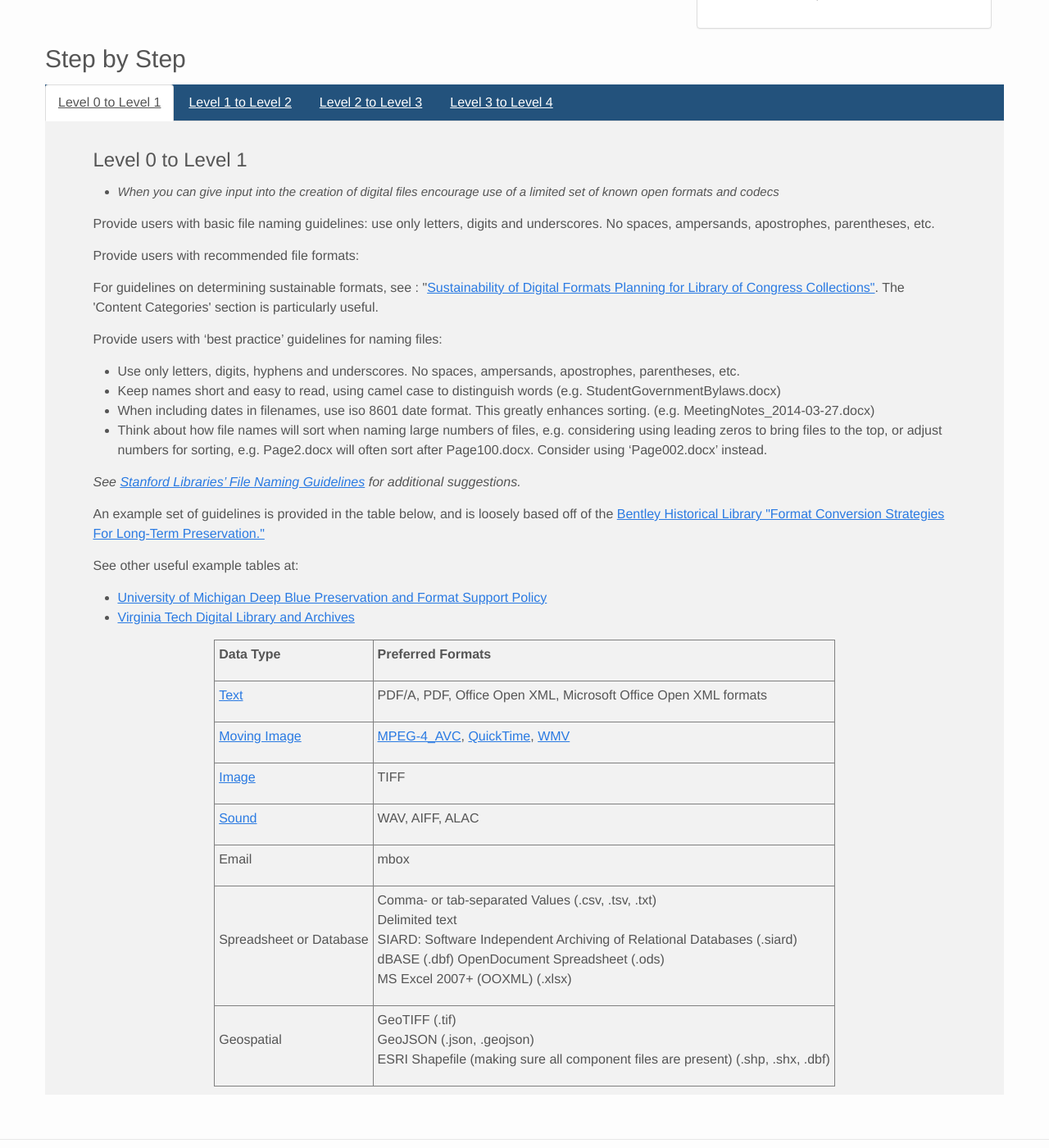
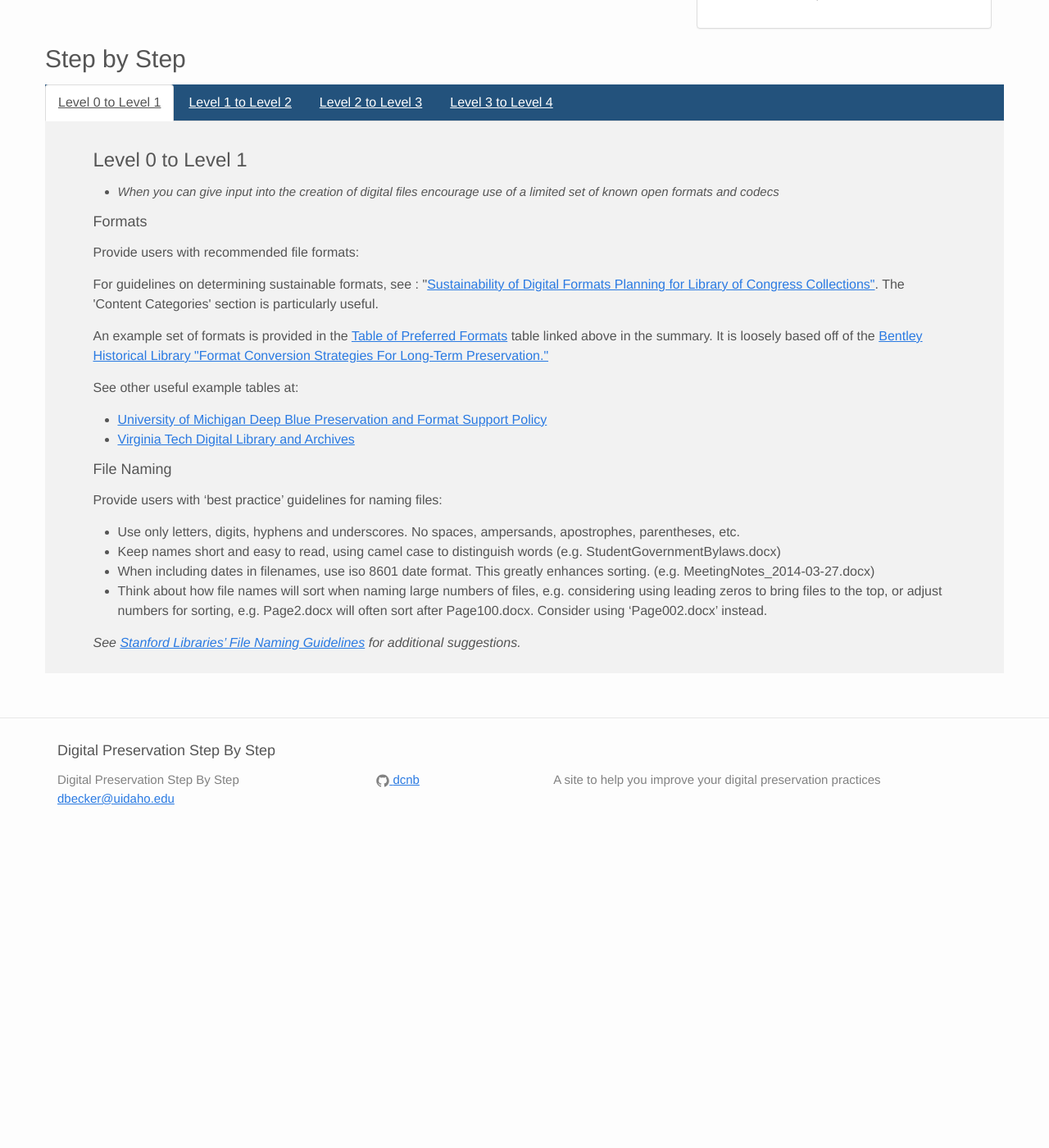
Before and after one commit to dcnb/digprezsteps, a Jekyll site: the page built from formats.markdown, in a window 1280 px wide and 1400 px high, scrolled down 512 px. Shown: the whole window at 82% size. Built offline with Jekyll 4.4.1, drawn with Linux system fonts in a browser that asks for light colours; after the commit the page ends 1557 px from its top, so only the background shows below that; some of the changed text lies outside the part shown.

Commit message:
updated sara's changes

```diff
--- a/_includes/formats/step1.html
+++ b/_includes/formats/step1.html
@@ -1,7 +1,19 @@
-<p>Provide users with basic file naming guidelines: use only letters, digits and underscores. No spaces, ampersands, apostrophes, parentheses, etc. </p>
 
+
+<h4>Formats</h4>
 <p>Provide users with recommended file formats:  </p>
 <p>For guidelines on determining sustainable formats, see : "<a href="http://www.digitalpreservation.gov/formats/index.shtml">Sustainability of Digital Formats Planning for Library of Congress Collections"</a>. The 'Content Categories' section is particularly useful. </p>
+
+<p>An example set of formats is provided in the <a href="#" data-toggle="modal" data-target="#myModal">Table of Preferred Formats</a> table linked above in the summary. It is loosely based off of the
+<a href="http://bentley.umich.edu/about/what-we-do/digital-curation-strategies-and-procedures/680-2/">Bentley Historical Library "Format Conversion Strategies For Long-Term Preservation."</a>
+</p>
+<p>See other useful example tables at:</p>
+<ul>
+<li><a href="https://deepblue.lib.umich.edu/static/about/deepbluepreservation.html">University of Michigan Deep Blue Preservation and Format Support Policy</a></li>
+<li><a href="http://etd.vt.edu/howto/accept.html">Virginia Tech Digital Library and Archives</a></li>
+</ul>
+
+<h4>File Naming</h4>
 <p>Provide users with ‘best practice’ guidelines for naming files:</p>
 <ul><li>Use only letters, digits, hyphens and underscores.  No spaces, ampersands, apostrophes, parentheses, etc.
     </li>
@@ -14,94 +26,3 @@ Page2.docx will often sort after Page100.docx.   Consider using ‘Page002.docx
         </li>
     </ul>
     <p><em>See <a target="_blank" href="https://library.stanford.edu/spc/university-archives/managing-university-records/file-naming-guidelines">Stanford Libraries’ File Naming Guidelines</a> for additional suggestions. </em></p>
-
-<p>An example set of guidelines is provided in the table below, and is loosely based off of the
-<a href="http://bentley.umich.edu/about/what-we-do/digital-curation-strategies-and-procedures/680-2/">Bentley Historical Library "Format Conversion Strategies For Long-Term Preservation."</a>
-</p>
-<p>See other useful example tables at:</p>
-<ul>
-<li><a href="https://deepblue.lib.umich.edu/static/about/deepbluepreservation.html">University of Michigan Deep Blue Preservation and Format Support Policy</a></li>
-<li><a href="http://etd.vt.edu/howto/accept.html">Virginia Tech Digital Library and Archives</a></li>
-</ul>
-<table class="center">
-<tbody>
-<tr>
-<td>
-<p><strong>Data Type</strong></p>
-</td>
-<td>
-<p><strong>Preferred Formats</strong></p>
-</td>
-</tr>
-<tr>
-<td>
-<p><a href="http://www.digitalpreservation.gov/formats/content/text_preferences.shtml">Text</a></p>
-</td>
-<td>
-<p>PDF/A, PDF, Office Open XML, Microsoft Office Open XML formats</p>
-</td>
-
-</tr>
-<tr>
-<td>
-<p><a href="http://www.digitalpreservation.gov/formats/content/video_preferences.shtml">Moving Image</a></p>
-</td>
-<td>
-<p><a href="http://www.digitalpreservation.gov/formats/fdd/fdd000081.shtml">MPEG-4_AVC</a>, <!--<a href="http://www.digitalpreservation.gov/formats/fdd/fdd000080.shtml">MPEG-4_V</a>, <a href="http://www.digitalpreservation.gov/formats/fdd/fdd000035.shtml">MPEG-1</a>, <a href="http://www.digitalpreservation.gov/formats/fdd/fdd000059.shtml">AVI</a>,--> <a href="http://www.digitalpreservation.gov/formats/fdd/fdd000052.shtml">QuickTime</a>, <a href="http://www.digitalpreservation.gov/formats/fdd/fdd000091.shtml">WMV</a></p>
-</td>
-<!--<td>
-<p><a href="#" data-toggle="popover" data-placement="top"  data-content="Prefer formats that are not copy-protected, contain relatively complete descriptive and technical metadata. For audio streams in MPEG-2 and -4 formats, AAC is preferred to other audio encodings.">note</a></p>
-</td>-->
-</tr>
-<tr>
-<td>
-<p><a href="http://www.digitalpreservation.gov/formats/content/still_preferences.shtml">Image</a></p>
-</td>
-<td>
-<p>TIFF</p>
-</td>
-
-</tr>
-<tr>
-<td>
-<p><a href="http://www.digitalpreservation.gov/formats/content/sound_preferences.shtml">Sound</a></p>
-</td>
-<td>
-<p>WAV, AIFF, ALAC</p>
-</td>
-
-</tr>
-<tr>
-<td>
-<p>Email</p>
-</td>
-<td>
-<p>mbox</p>
-</td>
-</tr>
-<tr>
-<td>
-<p>Spreadsheet or Database</p>
-</td>
-<td>
-<p>Comma- or tab-separated Values (.csv, .tsv, .txt)<br/>
-Delimited text<br/>
-SIARD: Software Independent Archiving of Relational Databases (.siard)<br/>
-dBASE (.dbf) OpenDocument Spreadsheet (.ods)<br/>
-MS Excel 2007+ (OOXML) (.xlsx)<br/>
-</p>
-</td>
-</tr>
-<tr>
-<td>
-<p>Geospatial</p>
-</td>
-<td>
-<p>GeoTIFF (.tif)<br/>
-GeoJSON (.json, .geojson)<br/>
-ESRI Shapefile (making sure all component files are present) (.shp, .shx, .dbf)<br/>
-</p>
-</td>
-</tr>
-</tbody>
-</table>
--- a/_includes/formats/step2.html
+++ b/_includes/formats/step2.html
@@ -1,6 +1,6 @@
 <p>Depending on where your items are stored, you may be able to use some of the following tools to inventory file formats. Several graphical and command line tools are available for file identification, including <a href="http://www.nationalarchives.gov.uk/information-management/manage-information/preserving-digital-records/droid/">DROID</a>, <a href="http://jhove.openpreservation.org/">JHOVE</a> and <a href="http://fitstool.org/">FITS</a>.</p>
-<p>For a quick and dirty inventory of file extensions and basic file types the unix command line programs "find" and "file" can be used.</p>
-
+<p>For a quick and dirty inventory of file extensions, folders can be sorted by file type.</p>
+<p>Command line tools can also be used to find and count file types in a directory and all subdirectories:</p>
 <table style="width:90%; margin:0 auto;">
 <tbody>
 <tr>
--- a/_includes/formats/step4.html
+++ b/_includes/formats/step4.html
@@ -1,11 +1,62 @@
+<p>Start by identifying file formats that don&rsquo;t conform to your recommended list of preservation formats.</p>
+<p>Below are a few select tools, many freely available, to perform format migrations.</p>
 
-<p> Start by identifying file formats that don't conform to your recommended list of preservation formats. </p>
-<p> Several tools are available to perform format migrations. </p>
-<ul>
-    <li> Image Files:  <a href="https://www.imagemagick.org"> ImageMagick </a></li>
-<li> Audio/Video Files:  <a href="https://www.ffmpeg.org/"> FFmpeg </a></li>
-<li>PDF files:  <a href="http://www.ghostscript.com/"> Ghostscript </a></li>
-<li>Illustrator vector graphic files: &nbsp; <a href="https://inkscape.org"> Inkscape </a></li>
-
-<li>General note on Conversion of At-Risk Formats: <a href="http://bentley.umich.edu/about/what-we-do/digital-curation-strategies-and-procedures/680-2/"> Bentley Notes </a></li>
-</ul>
+<table class="center">
+<tbody>
+<tr>
+    <th>
+File types
+</th>
+<th>
+Command Line and Batch Editing tools
+</th>
+<th>
+Graphical User Interface for small number of conversions, though some programs do have batch processing features.
+</th>
+</tr>
+<tr>
+<td>
+Image Files (including PDF)
+</td>
+<td>
+<a href="https://www.imagemagick.org">ImageMagick</a>
+</td>
+<td>
+<a href="https://www.gimp.org/">Gimp</a> , <a href="http://pixlr.com/editor/">Pixlr</a>, <a href="http://www.adobe.com/Photoshop">Photoshop</a>, &nbsp;<a href="http://www.irfanview.com/">IrfanView</a>
+</td>
+</tr>
+<tr>
+<td>
+PDF files
+</td>
+<td>
+<a href="http://www.ghostscript.com/">Ghostscript</a>
+</td>
+<td>
+<a href="https://acrobat.adobe.com/us/en/">Adobe Acrobat</a>
+</td>
+</tr>
+<tr>
+<td>
+Audio/Video Files
+</td>
+<td>
+<a href="https://www.ffmpeg.org/">FFmpeg</a>
+</td>
+<td>
+<a href="http://www.videolan.org/vlc/index.html">VLC Media Player</a>, &nbsp;<a href="https://amiaopensource.github.io/ffmprovisr/">ffmprovisr</a>
+</td>
+</tr>
+<tr>
+<td>
+Illustrator vector graphic files
+</td>
+<td>
+<a href="https://www.imagemagick.org">ImageMagick</a>
+</td>
+<td>
+<a href="https://inkscape.org">Inkscape</a>
+</td>
+</tr>
+</tbody>
+</table>
--- a/_includes/formats/summary.html
+++ b/_includes/formats/summary.html
@@ -1,2 +1,109 @@
 <p>Ideally files for long term preservation should be in open (non-proprietary) formats, have relatively complete embedded metadata, and be on non copy-protected media. Embed metadata in files when possible.</p>
 <p>For guidelines on determining sustainable formats, see : "<a href="http://www.digitalpreservation.gov/formats/index.shtml">Sustainability of Digital Formats Planning for Library of Congress Collections"</a>. The 'Content Categories' section is particularly useful. </p>
+<p class="center">
+    <br/><br/>
+<button type="button" class="btn btn-info btn-lg " data-toggle="modal" data-target="#myModal">Table of Preferred Formats</button>
+</p>
+<!-- Modal -->
+<div id="myModal" class="modal fade" role="dialog">
+  <div class="modal-dialog">
+
+    <!-- Modal content-->
+    <div class="modal-content">
+      <div class="modal-header">
+        <button type="button" class="close" data-dismiss="modal">&times;</button>
+        <h4 class="modal-title">Preferred Formats for Various Data Types</h4>
+      </div>
+      <div class="modal-body">
+      <table class="center">
+<tbody>
+<tr>
+<td>
+<p><strong>Data Type</strong></p>
+</td>
+<td>
+<p><strong>Preferred Formats</strong></p>
+</td>
+</tr>
+<tr>
+<td>
+<p><a href="http://www.digitalpreservation.gov/formats/content/text_preferences.shtml">Text</a></p>
+</td>
+<td>
+<p>PDF/A, PDF, Office Open XML, Microsoft Office Open XML formats</p>
+</td>
+
+</tr>
+<tr>
+<td>
+<p><a href="http://www.digitalpreservation.gov/formats/content/video_preferences.shtml">Moving Image</a></p>
+</td>
+<td>
+<p><a href="http://www.digitalpreservation.gov/formats/fdd/fdd000081.shtml">MPEG-4_AVC</a>, <!--<a href="http://www.digitalpreservation.gov/formats/fdd/fdd000080.shtml">MPEG-4_V</a>, <a href="http://www.digitalpreservation.gov/formats/fdd/fdd000035.shtml">MPEG-1</a>, <a href="http://www.digitalpreservation.gov/formats/fdd/fdd000059.shtml">AVI</a>,--> <a href="http://www.digitalpreservation.gov/formats/fdd/fdd000052.shtml">QuickTime</a>, <a href="http://www.digitalpreservation.gov/formats/fdd/fdd000091.shtml">WMV</a></p>
+</td>
+<!--<td>
+<p><a href="#" data-toggle="popover" data-placement="top"  data-content="Prefer formats that are not copy-protected, contain relatively complete descriptive and technical metadata. For audio streams in MPEG-2 and -4 formats, AAC is preferred to other audio encodings.">note</a></p>
+</td>-->
+</tr>
+<tr>
+<td>
+<p><a href="http://www.digitalpreservation.gov/formats/content/still_preferences.shtml">Image</a></p>
+</td>
+<td>
+<p>TIFF</p>
+</td>
+
+</tr>
+<tr>
+<td>
+<p><a href="http://www.digitalpreservation.gov/formats/content/sound_preferences.shtml">Sound</a></p>
+</td>
+<td>
+<p>WAV, AIFF, ALAC</p>
+</td>
+
+</tr>
+<tr>
+<td>
+<p>Email</p>
+</td>
+<td>
+<p>mbox</p>
+</td>
+</tr>
+<tr>
+<td>
+<p>Spreadsheet or Database</p>
+</td>
+<td>
+<p>Comma- or tab-separated Values (.csv, .tsv, .txt)<br/>
+Delimited text<br/>
+SIARD: Software Independent Archiving of Relational Databases (.siard)<br/>
+dBASE (.dbf) OpenDocument Spreadsheet (.ods)<br/>
+MS Excel 2007+ (OOXML) (.xlsx)<br/>
+</p>
+</td>
+</tr>
+<tr>
+<td>
+<p>Geospatial</p>
+</td>
+<td>
+<p>GeoTIFF (.tif)<br/>
+GeoJSON (.json, .geojson)<br/>
+ESRI Shapefile (making sure all component files are present) (.shp, .shx, .dbf)<br/>
+</p>
+</td>
+</tr>
+</tbody>
+</table>
+
+      </div>
+      <div class="modal-footer">
+        <button type="button" class="btn btn-default" data-dismiss="modal">Close</button>
+      </div>
+    </div>
+
+  </div>
+</div>
+<br/><br/>
```
